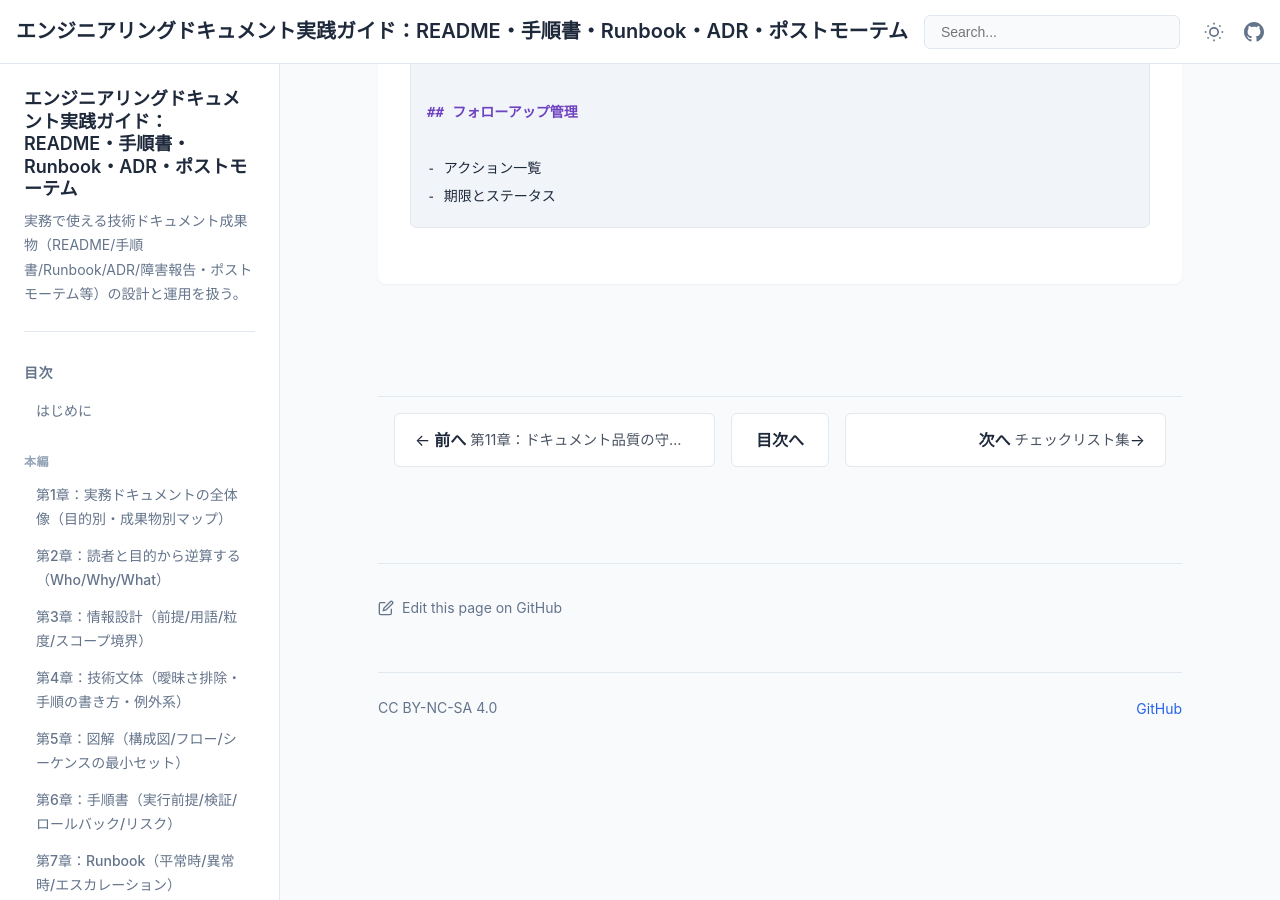
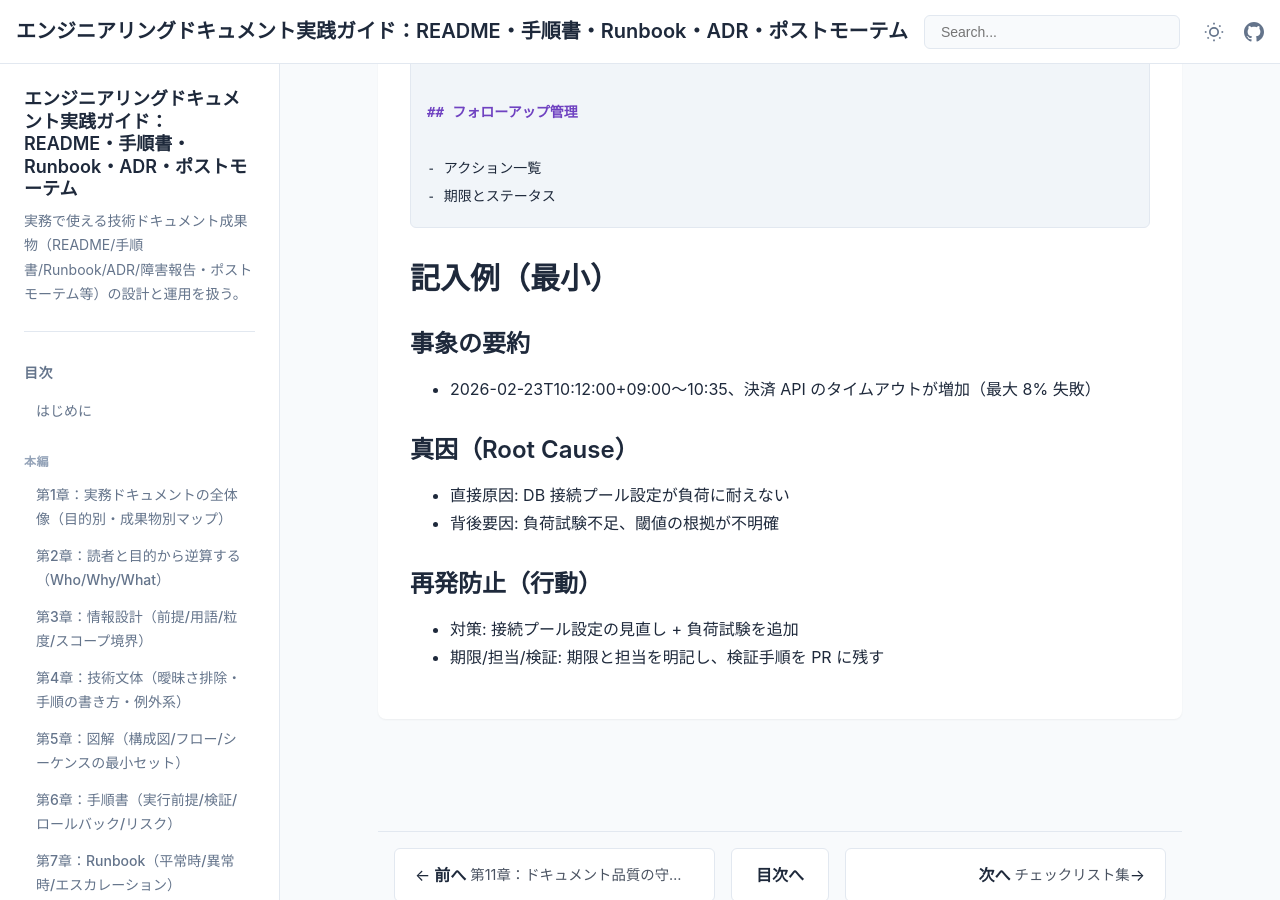
Before and after one commit to itdojp/engineering-documentation-book, a Jekyll site: the page built from docs/appendices/templates/postmortem/index.md, in a window 1280 px wide and 900 px high, scrolled down 989 px. Built offline with Jekyll 4.4.1, drawn with Linux system fonts in a browser that asks for light colours.

Commit message:
docs: 表記ゆれ修正とポストモーテム例の追記

````diff
--- a/docs/appendices/templates/postmortem/index.md
+++ b/docs/appendices/templates/postmortem/index.md
@@ -42,3 +42,19 @@ order: 908
 - アクション一覧
 - 期限とステータス
 ```
+
+## 記入例（最小）
+
+### 事象の要約
+
+- 2026-02-23T10:12:00+09:00〜10:35、決済 API のタイムアウトが増加（最大 8% 失敗）
+
+### 真因（Root Cause）
+
+- 直接原因: DB 接続プール設定が負荷に耐えない
+- 背後要因: 負荷試験不足、閾値の根拠が不明確
+
+### 再発防止（行動）
+
+- 対策: 接続プール設定の見直し + 負荷試験を追加
+- 期限/担当/検証: 期限と担当を明記し、検証手順を PR に残す
````
Also changed, not shown: docs/appendices/templates/incident-report/index.md (+2 -2 lines), docs/chapters/chapter-06/index.md (+1 -1 lines), docs/chapters/chapter-07/index.md (+1 -1 lines), docs/chapters/chapter-09/index.md (+1 -1 lines), docs/chapters/chapter-11/index.md (+2 -2 lines).
